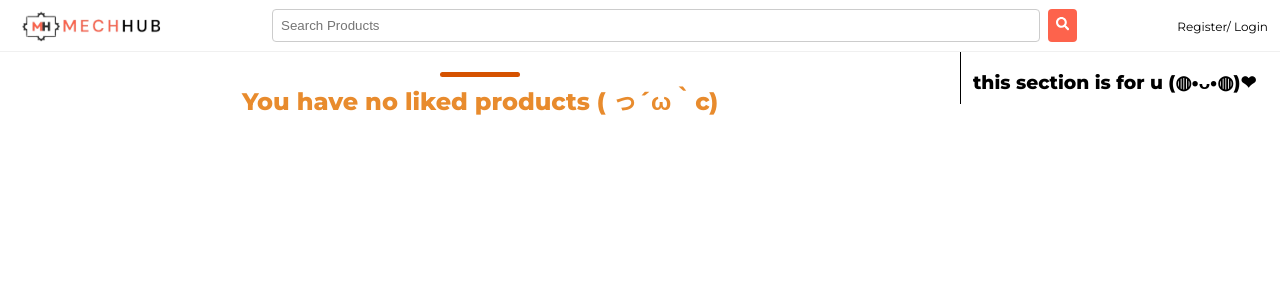
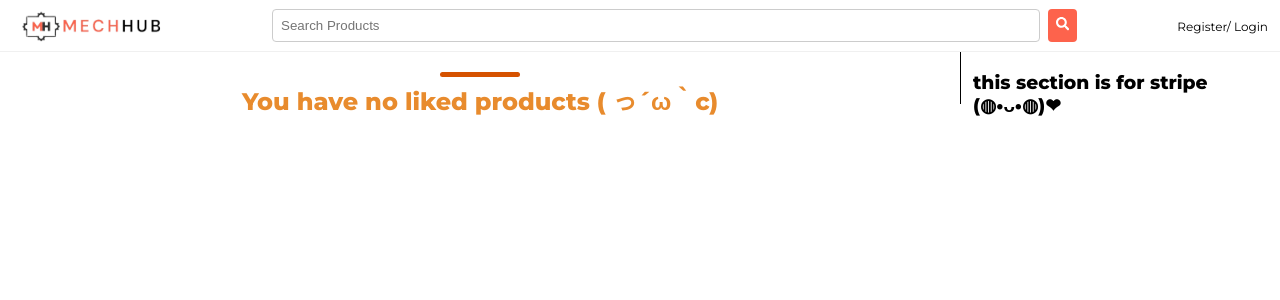
Before and after one commit to feliciahmq/orbital-mechhub, a React (Vite) app: page /likes/1 in a window 1280 px wide. Shown: the top 300 px of the page. Built offline with nearby package versions, Linux system fonts and the light colour scheme; no server answers.

Commit message:
minor css fix

```diff
--- a/src/pages/likes/Likes.jsx
+++ b/src/pages/likes/Likes.jsx
@@ -54,7 +54,7 @@ function LikesPage() {
                 {/* you can implement the stripe payment css here (can like maybe
                     allow users to choose what to checkout then redirect ? idk just
                     a suggestion lol) */}
-                <h3>this section is for u (◍•ᴗ•◍)❤</h3>
+                <h3>this section is for stripe (◍•ᴗ•◍)❤</h3>
             </div>
         </div>
     );
```
